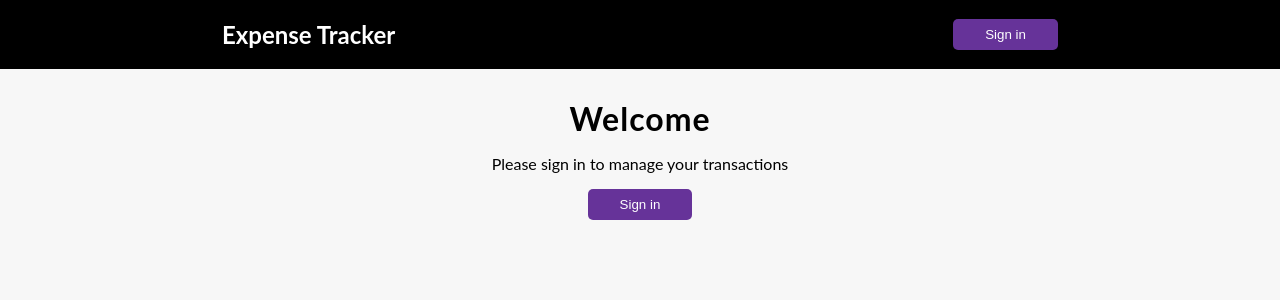
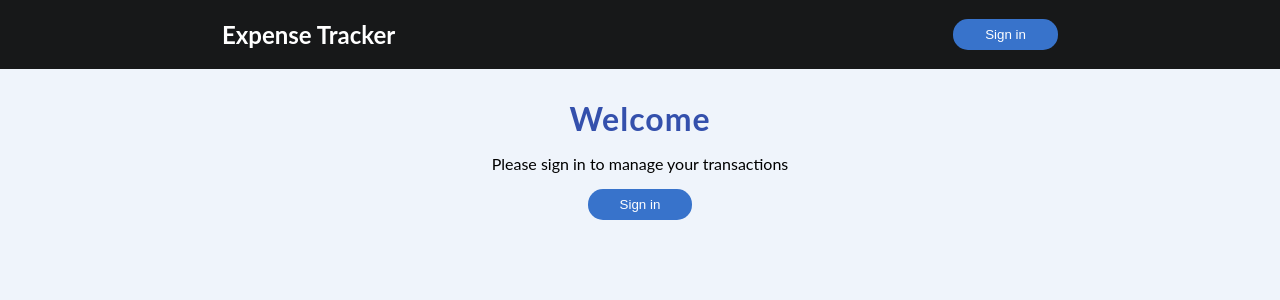
Before and after one commit to astianmuchui/nextjs-expense-tracker, a Next.js app: page / in a window 1280 px wide. Shown: the top 300 px of the page. Built offline with nearby package versions, Linux system fonts and the light colour scheme; no server answers.

Commit message:
Style changes

```diff
--- a/app/globals.css
+++ b/app/globals.css
@@ -1,5 +1,5 @@
 :root {
-  --box-shadow: 0 1px 3px rgba(0, 0, 0, 0.12), 0 1px 2px rgba(0, 0, 0, 0.24);
+  --box-shadow: 0 1px 3px rgba(0, 0, 0, 0.12), 0 1px 2px rgba(0, 0, 0, 0.099);
 }
 
 * {
@@ -7,7 +7,7 @@
 }
 
 body {
-  background-color: #f7f7f7;
+  background-color: #eff4fb;
   min-height: 100vh;
   margin: 0;
   font-family: 'Lato', sans-serif;
@@ -23,7 +23,7 @@ body {
 }
 
 .navbar {
-  background: #000;
+  background: #000000e6;
   color: #fff;
 }
 
@@ -34,8 +34,8 @@ body {
 .navbar button,
 .guest button {
   border: 0;
-  border-radius: 5px;
-  background: rebeccapurple;
+  border-radius: 15px;
+  background: rgb(56, 115, 203);
   color: #fff;
   padding: 0.5rem 2rem;
   cursor: pointer;
@@ -62,12 +62,15 @@ body {
 h1 {
   letter-spacing: 1px;
   margin: 0;
+  color: #3450ac;
+
 }
 
 h3 {
-  border-bottom: 1px solid #bbb;
+  border-bottom: 1px solid #e1e0e0;
   padding-bottom: 10px;
   margin: 40px 0 10px;
+  color: #3450ac;
 }
 
 h4 {
@@ -80,7 +83,7 @@ h4 {
 }
 
 .error {
-  background: red;
+  background: rgb(184, 20, 20);
   color: #fff;
   padding: 3px;
 }
@@ -92,6 +95,7 @@ h4 {
   display: flex;
   justify-content: space-between;
   margin: 20px 0;
+  border-radius: 15px;
 }
 
 .inc-exp-container > div {
@@ -134,7 +138,8 @@ input[type='number'] {
 
 .btn {
   cursor: pointer;
-  background-color: #9c88ff;
+  background-color: #3450ac;
+  border-radius: 15px;
   box-shadow: var(--box-shadow);
   color: #fff;
   border: 0;
@@ -165,6 +170,7 @@ input[type='number'] {
   position: relative;
   padding: 10px;
   margin: 10px 0;
+  border-radius: 10px;
 }
 
 .list li.plus {
```
